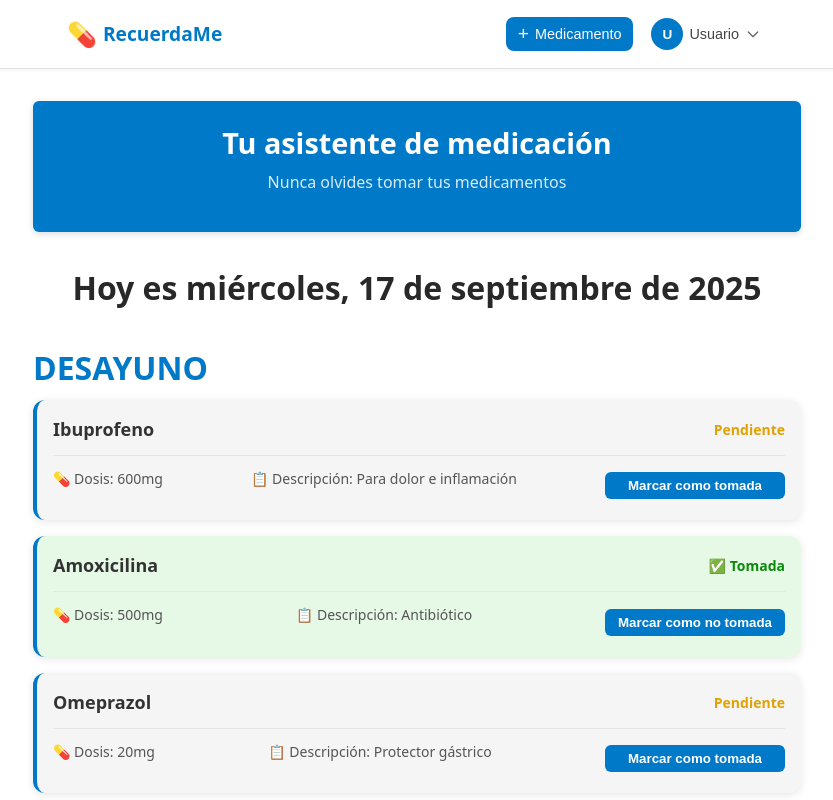
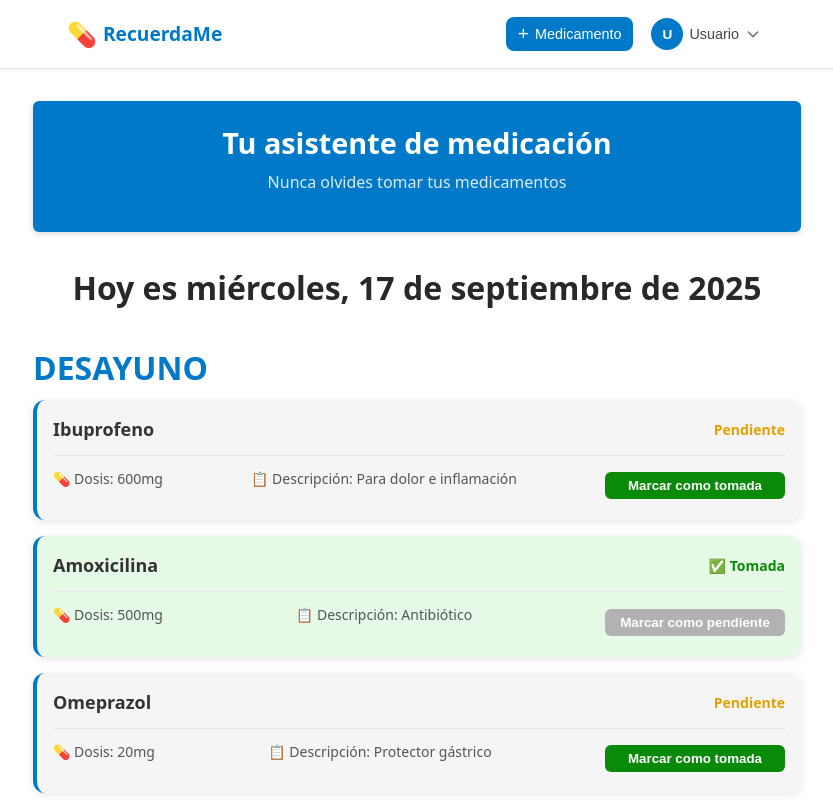
Before and after one commit to Sanitas-Hackaton-somosF5/Recuerda-me-frontend, a React (Vite) app: page /today in a window 1280 px wide. Shown: the top 800 px of the page, without its empty margins (223-1056 px from the left). Built offline with nearby package versions, Linux system fonts and the light colour scheme; data requests are answered from the project's data file.

Commit message:
UPDATE FORMAT - IntakeCard.jsx + css. Updated Button format to match status. Green-Marked to be taken. Grey-Marked to be pending #5

```diff
--- a/src/components/IntakeCard.jsx
+++ b/src/components/IntakeCard.jsx
@@ -36,19 +36,20 @@ const IntakeCard = ({ name, dosage, status, description, onUpdateStatus }) => {
 
         {status !== "TAKEN" ? (
           <button
-            className={styles["intake-btn"]}
+            className={`${styles["intake-btn-pending"]}`}
             onClick={() => onUpdateStatus("TAKEN")}
           >
             Marcar como tomada
           </button>
         ) : (
           <button
-            className={styles["intake-btn"]}
+            className={`${styles["intake-btn-taken"]}`}
             onClick={() => onUpdateStatus("PENDING")}
           >
-            Marcar como no tomada
+            Marcar como pendiente
           </button>
         )}
+
       </div>
     </div>
   );
--- a/src/components/IntakeCard.module.css
+++ b/src/components/IntakeCard.module.css
@@ -1,3 +1,6 @@
+/* ================================
+   Card Container
+   ================================ */
 .intake-card {
   border-radius: 12px;
   padding: 16px;
@@ -14,20 +17,24 @@
   box-shadow: 0 4px 12px rgba(0,0,0,0.15);
 }
 
-/* Fondo según estado */
+/* ================================
+   Card Background by Status
+   ================================ */
 .intake-card.pending {
-  background-color: #f5f5f5; /* gris claro */
+  background-color: #f5f5f5; /* light gray for pending */
 }
 
 .intake-card.taken {
-  background-color: #e6f9e6; /* verde muy suave */
+  background-color: #e6f9e6; /* very light green for taken */
 }
 
 .intake-card.missed {
-  background-color: #ffe6e6; /* rojo muy suave */
+  background-color: #ffe6e6; /* very light red for missed */
 }
 
-/* Header con nombre y status */
+/* ================================
+   Header: Name and Status
+   ================================ */
 .intake-header {
   display: flex;
   justify-content: space-between;
@@ -57,50 +64,71 @@
   color: #e21024;
 }
 
-/* Línea divisoria */
+/* ================================
+   Divider
+   ================================ */
 .intake-divider {
   border-top: 1px solid #e5e5e5;
   margin: 12px 0;
 }
 
-/* Body con dosis y botón */
+/* ================================
+   Body: Dosage and Action Button
+   ================================ */
 .intake-body {
   display: flex;
   justify-content: space-between;
   align-items: center;
 }
 
-.intake-dosage, .intake-description {
+.intake-dosage,
+.intake-description {
   font-size: 14px;
   font-weight: 500;
   color: #555;
 }
 
-/* Botón uniforme y responsive */
-.intake-btn {
+/* ================================
+   Buttons: Uniform & Responsive
+   ================================ */
+.intake-btn-taken {
+  background-color: rgb(178, 178, 178);
+  color: white;
+}
+
+.intake-btn-pending {
+  background-color: #0a8a0a;
+  color: white;
+}
+
+/* Shared button styles */
+.intake-btn-taken,
+.intake-btn-pending {
   padding: 6px 12px;
-  background-color: rgb(0, 121, 200);
-  color: white;
   border: none;
   border-radius: 6px;
   cursor: pointer;
   font-weight: 600;
   transition: opacity 0.2s;
 
-  width: 100%;        /* ocupa todo el contenedor disponible */
-  max-width: 180px;   /* no demasiado ancho en desktop */
-  min-width: 140px;   /* no demasiado pequeño */
+  width: 100%;
+  max-width: 180px;
+  min-width: 140px;
   text-align: center;
   box-sizing: border-box;
 }
 
-.intake-btn:hover {
+.intake-btn-taken:hover,
+.intake-btn-pending:hover {
   opacity: 0.8;
 }
 
-/* Media query para móviles: botón ocupa más espacio */
+/* ================================
+   Responsive: Mobile Adjustments
+   ================================ */
 @media (max-width: 480px) {
-  .intake-btn {
+  .intake-btn-taken,
+  .intake-btn-pending {
     width: 100%;
     max-width: 100%;
   }
```
